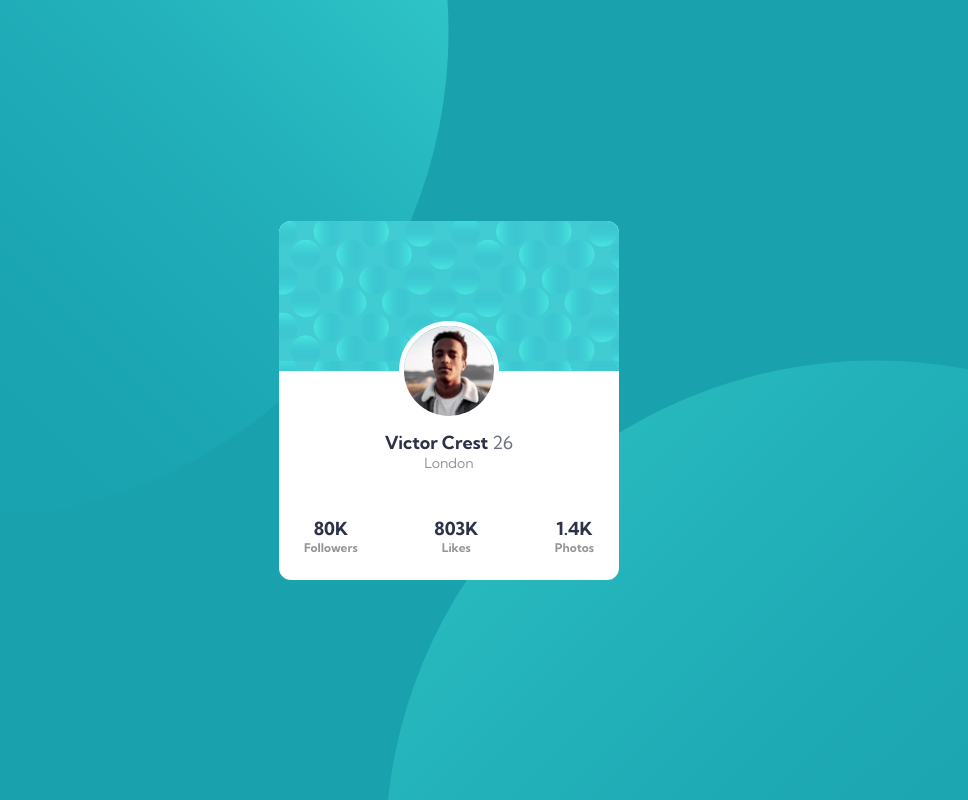
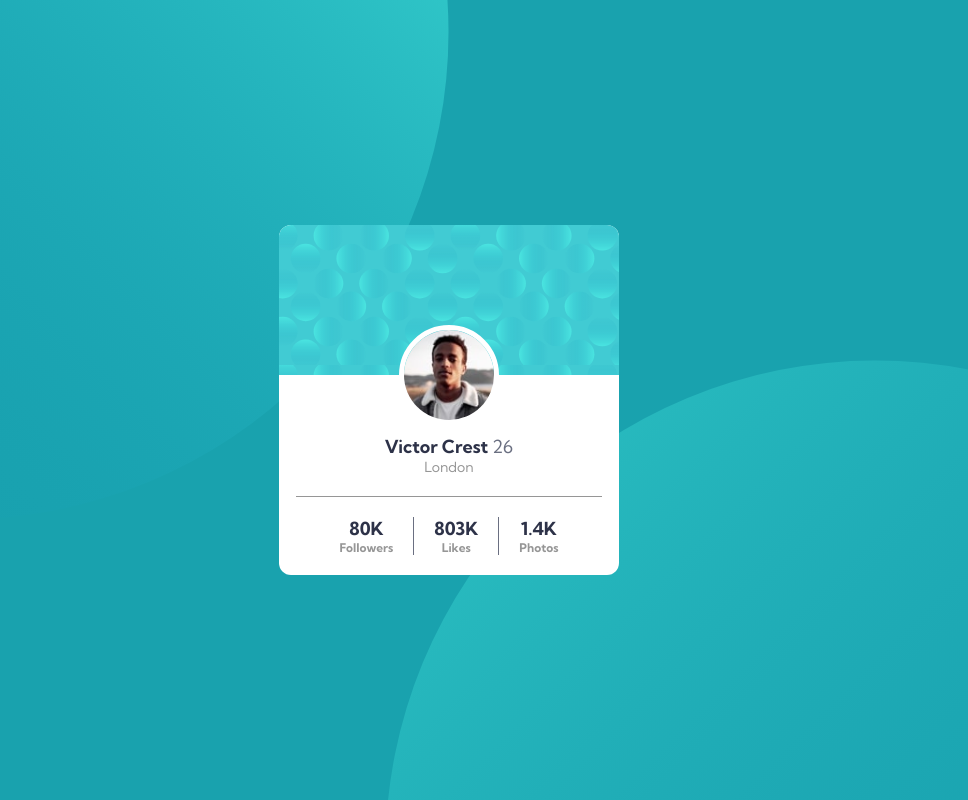
Before and after one commit to axldev96/profile-card-component, a plain HTML site: page index.html in a window 1280 px wide. Shown: the whole page, without its empty margins (191-1159 px from the left). Drawn offline with Linux system fonts and the light colour scheme.

Commit message:
Some styles added

```diff
--- a/src/styles/index.css
+++ b/src/styles/index.css
@@ -80,21 +80,28 @@ body {
 
 .social-stats-list {
   display: flex;
-  justify-content: space-between;
-  align-items: center;
-  margin-top: 2rem;
+  justify-content: center;
+  margin: 2rem auto 0 auto;
   padding: 2rem;
+  width: 90%;
+  border-top: 1px solid var(--dark-gray);
 }
 
 .social-stats-list li {
+  display: inline-block;
   list-style: none;
-  display: flex;
-  flex-direction: column;
-  align-items: center;
-  padding: 0.5rem;
+  border-right: 1px solid var(--dark-grayish-blue);
+  text-align: center;
+  padding: 0 2rem;
+  text-align: center;
+}
+
+.social-stats-list li:last-of-type {
+  border: none;
 }
 
 .social-stats-list li span {
   font-size: 1.2rem;
   color: var(--dark-gray);
+  display: block;
 }
```
